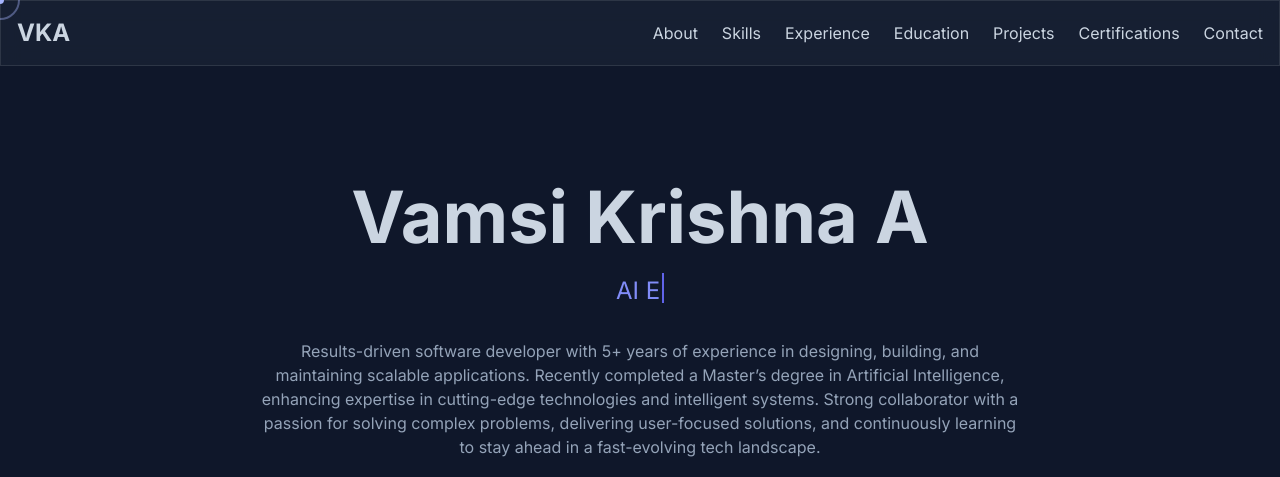
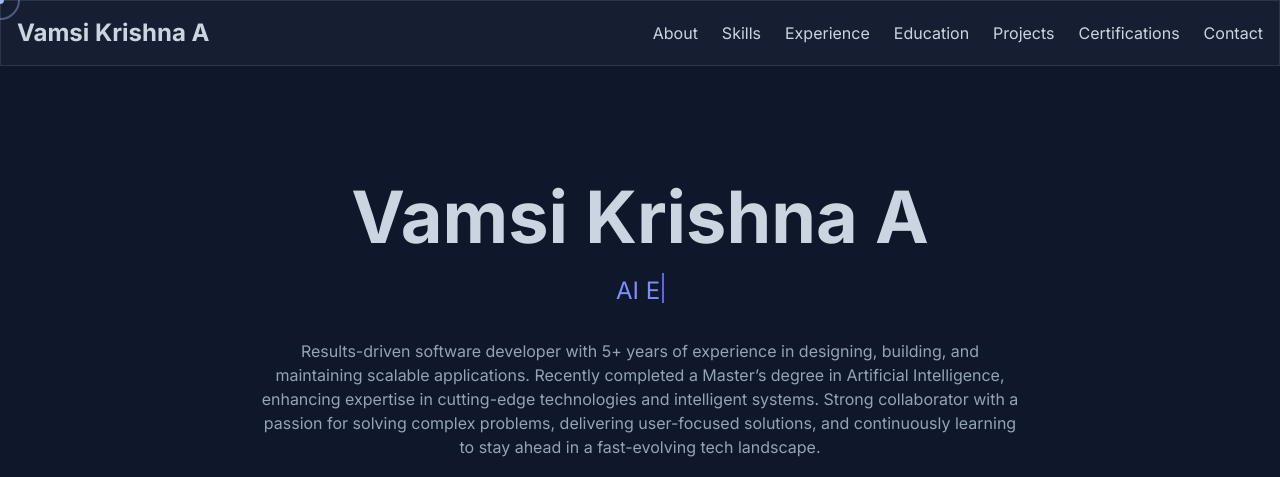
Before and after one commit to krish8237/profile, a plain HTML site: page index.html in a window 1280 px wide. Shown: the top 477 px of the page. Drawn offline with nearby package versions, Linux system fonts and the light colour scheme.

Commit message:
Updated site name

```diff
--- a/index.html
+++ b/index.html
@@ -15,7 +15,7 @@
 
     <nav class="fixed top-0 left-0 right-0 z-50 glass-effect p-4 !max-w-none !w-full !rounded-none">
         <div class="container mx-auto flex justify-between items-center">
-            <a href="#home" class="text-2xl font-bold interactive">VKA</a>
+            <a href="#home" class="text-2xl font-bold interactive">Vamsi Krishna A</a>
             <div id="nav-links" class="hidden md:flex space-x-6"></div>
             <button id="mobile-menu-button" class="md:hidden interactive ml-4">
                 <svg xmlns="http://www.w3.org/2000/svg" width="24" height="24" viewBox="0 0 24 24" fill="none" stroke="currentColor" stroke-width="2" stroke-linecap="round" stroke-linejoin="round"><line x1="4" x2="20" y1="12" y2="12"/><line x1="4" x2="20" y1="6" y2="6"/><line x1="4" x2="20" y1="18" y2="18"/></svg>
```
